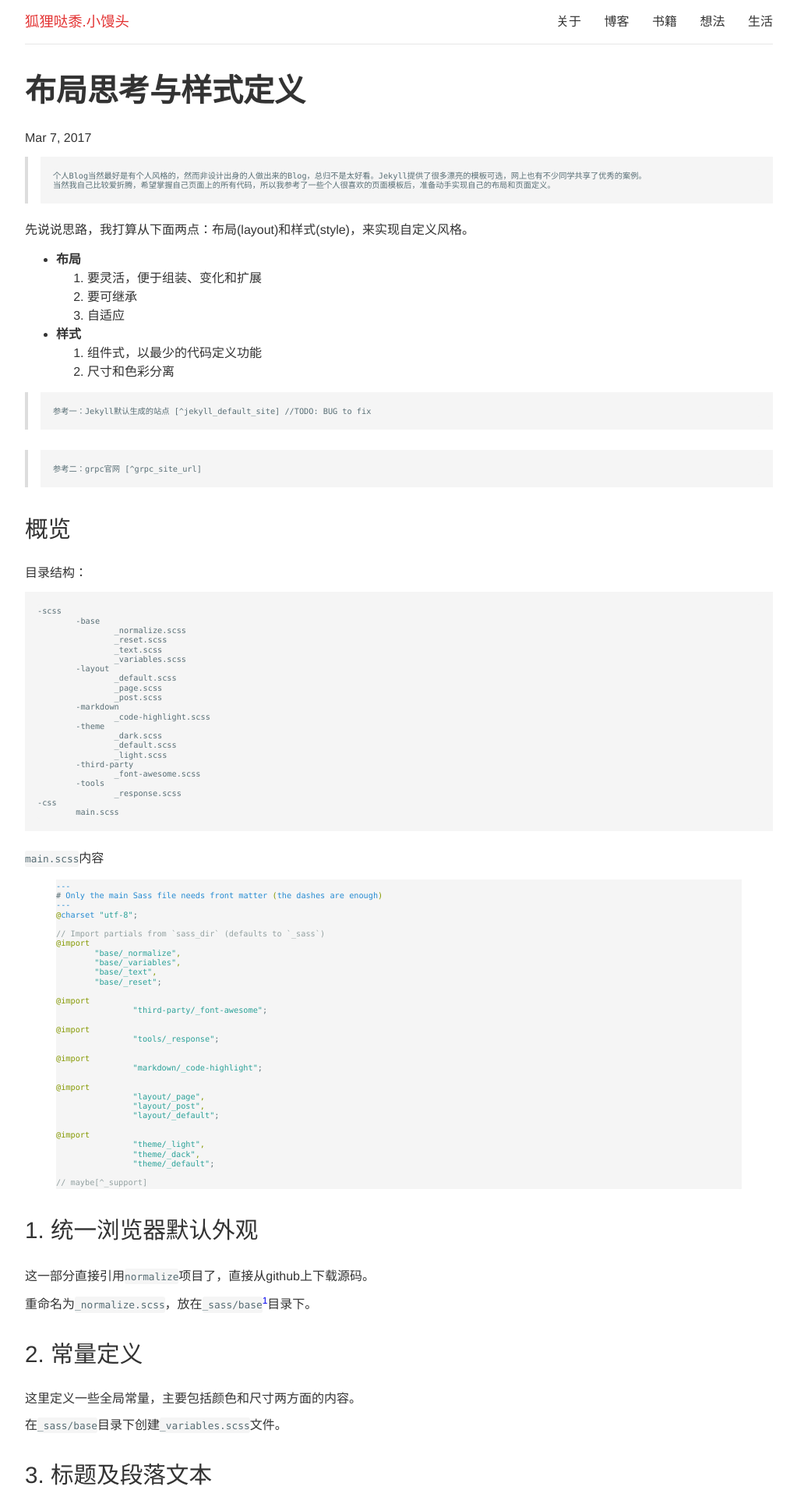
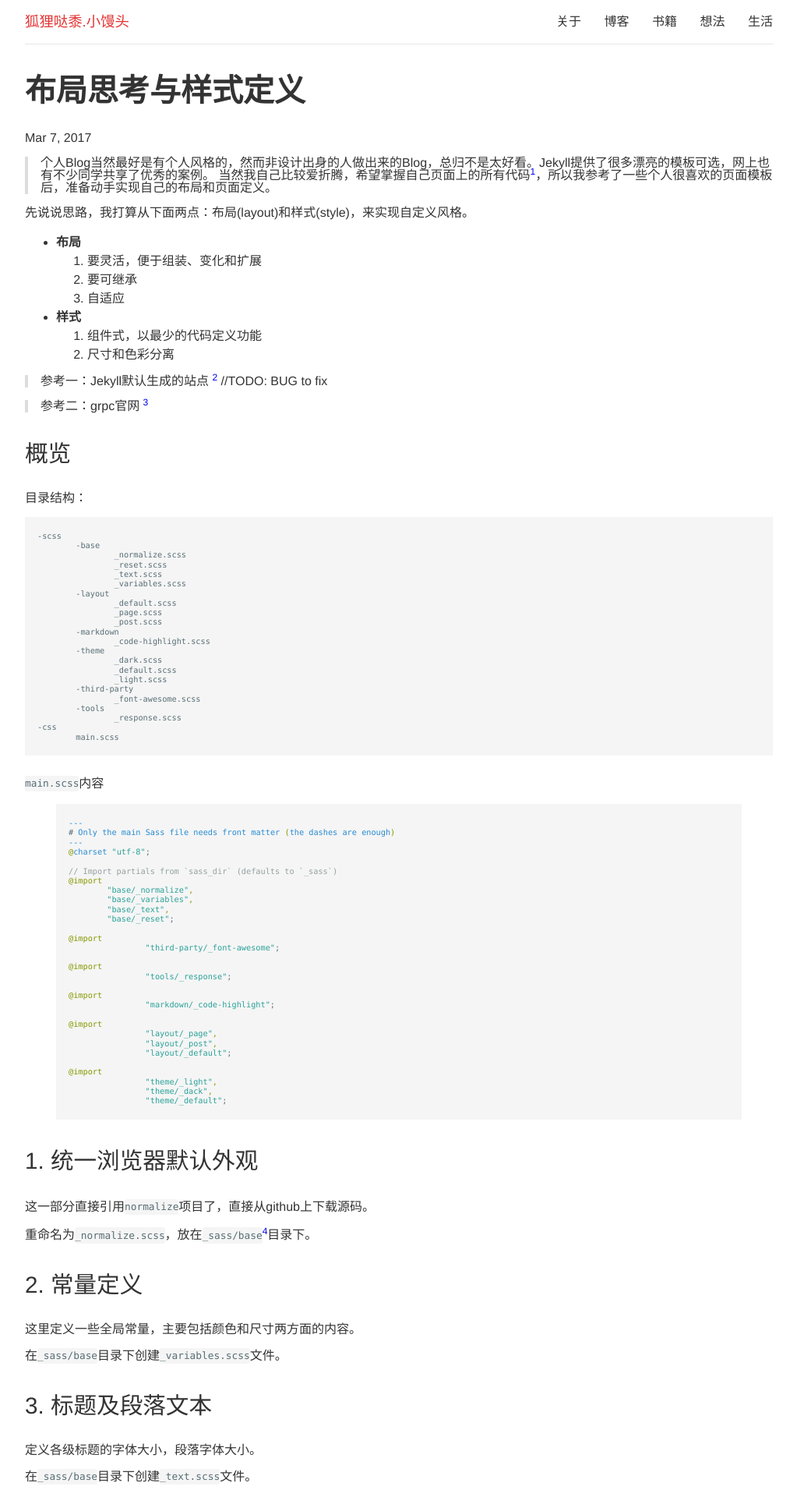
Before and after one commit to tjian123/tjian123.github.io, a Jekyll site: the page built from _posts/2017-03-07-create-myown-blog.md, in a window 1280 px wide. Shown: the top 1920 px of the page at 78% size, without its empty margins (128-1151 px from the left). Built offline with Jekyll 4.4.1, drawn with Linux system fonts in a browser that asks for light colours; some of the changed text lies outside the part shown.

```diff
--- a/_posts/2017-03-07-create-myown-blog.md
+++ b/_posts/2017-03-07-create-myown-blog.md
@@ -17,9 +17,9 @@ category: Jekyll
 	1. 组件式，以最少的代码定义功能
 	2. 尺寸和色彩分离
 
->	参考一：Jekyll默认生成的站点 [^jekyll_default_site] //TODO: BUG to fix
+> 参考一：Jekyll默认生成的站点 [^jekyll_default_site] //TODO: BUG to fix
 
->	参考二：grpc官网 [^grpc_site_url]
+> 参考二：grpc官网 [^grpc_site_url]
 
 ### 概览
 
@@ -84,7 +84,6 @@ category: Jekyll
 		"theme/_dack",
 		"theme/_default";
 
-// maybe[^_support]
 {% endhighlight %}
 
 ### 1. 统一浏览器默认外观
--- a/_sass/base/_reset.scss
+++ b/_sass/base/_reset.scss
@@ -50,4 +50,5 @@ blockquote {
 	border-left: 4px solid #dddddd;
 	margin: 0;
 	padding-left: 1em;
+
 }
--- a/_sass/markdown/_code-highlight.scss
+++ b/_sass/markdown/_code-highlight.scss
@@ -30,6 +30,10 @@
 
 		code {
 			display: block;
+		}
+
+		pre {
+			padding: 1rem;
 		}
 	}
 
```
Also changed, not shown: other parts of _posts/2017-03-07-create-myown-blog.md (+2 -2 lines).
